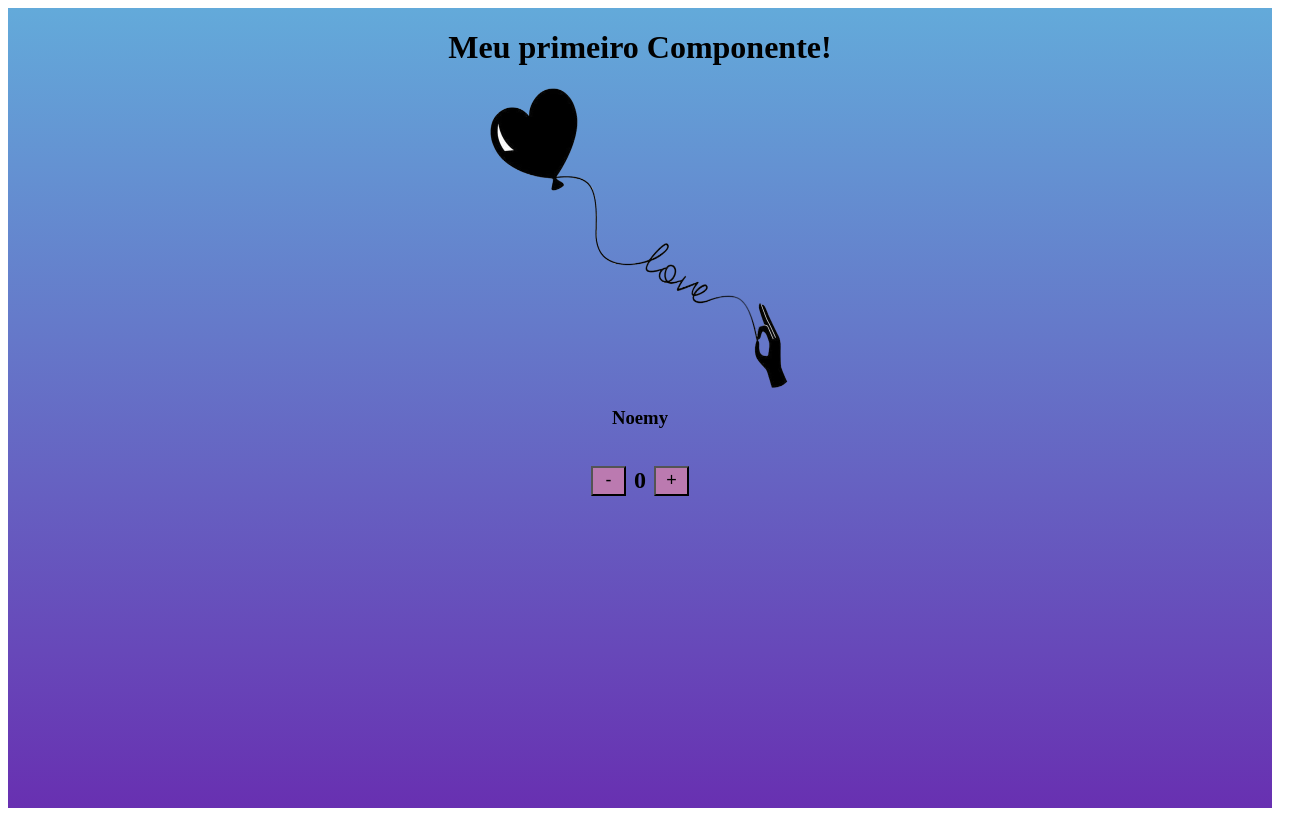
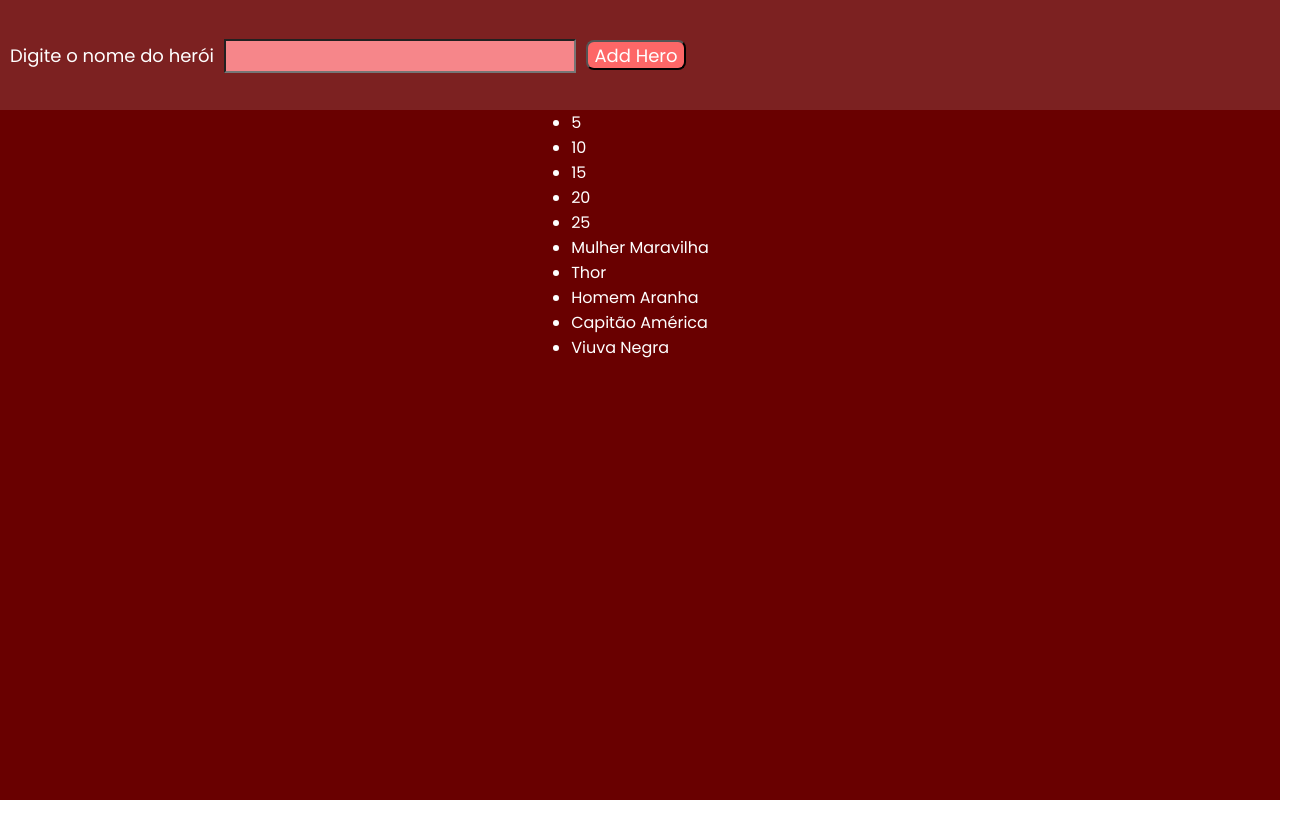
Before and after one commit to NoemyRibeiro/frameworks-2023, an Angular app in the folder my-app/: page / in a window 1280 px wide. Shown: the whole page, 1310 px wide, since content can reach past the window. Built offline with nearby package versions, Linux system fonts and the light colour scheme.

Commit message:
hero-components

```diff
--- a/my-app/src/app/app.component.html
+++ b/my-app/src/app/app.component.html
@@ -1,4 +1,4 @@
-<div class="container">
+<!-- <div class="container">
 <h1>Meu primeiro Componente!</h1>
 <img src="/assets/img2.png" class="img">
 
@@ -8,4 +8,6 @@
     <h2>{{count}}</h2>
     <input type="button" value="+" (click)= "soma()">
 </div>
-</div>
+</div> -->
+
+<app-hero></app-hero>
--- a/my-app/src/app/app.module.ts
+++ b/my-app/src/app/app.module.ts
@@ -3,10 +3,14 @@ import { BrowserModule } from '@angular/platform-browser';
 
 import { AppRoutingModule } from './app-routing.module';
 import { AppComponent } from './app.component';
+import { HeroComponent } from './components/hero/hero.component';
+import { LoginComponent } from './components/login/login.component';
 
 @NgModule({
   declarations: [
-    AppComponent
+    AppComponent,
+    HeroComponent,
+    LoginComponent
   ],
   imports: [
     BrowserModule,
--- /dev/null
+++ b/my-app/src/app/components/hero/hero.component.css
@@ -0,0 +1,48 @@
+@import url('https://fonts.googleapis.com/css2?family=Poppins:ital,wght@0,100;0,200;0,400;0,500;0,600;0,700;1,300&display=swap');
+* {
+    margin: 0;
+    padding: 0;
+    font-family: 'Poppins', sans-serif;
+}
+
+.container {
+    display: flex;
+    align-items: center;
+    justify-content: flex-start;
+    flex-direction: column;
+    width: 100%;
+    height: 100vh;
+    background: rgb(105, 0, 0);
+    color: #fff;
+}
+
+.container .header {
+    padding: 30px;
+    background: rgba(255, 255, 255, 0.13);
+    width: 100%;
+
+}
+.container .header label {
+    font-size: 18px;
+    margin: 10px;
+}
+.container .header input {
+    background: rgb(246, 134, 138);
+    height: 30px;
+    font-size: 18px;
+    color: #e3e3e3;
+}
+.container .header button {
+    height: 30px;
+    width: 100px;
+    cursor: pointer;
+    font-size: 18px;
+    border-radius: 8px;
+    margin: 10px;
+    background: #fd6767;
+    color: #fff;
+
+
+
+
+}
--- /dev/null
+++ b/my-app/src/app/components/hero/hero.component.html
@@ -0,0 +1,17 @@
+<div class="container">
+    <div class="header">
+        <label for="hero-name">Digite o nome do herói</label>
+        <input type="text" name="hero-name">
+        <button>Add Hero</button>
+
+    </div>
+    <div class="content">
+     <ul>
+        <li *ngFor="let n of numeros">{{ n }}</li>
+    </ul>
+
+        <ul>
+           <li *ngFor="let hero of heroes">{{ hero }}</li>
+       </ul>
+     </div>
+</div>
--- /dev/null
+++ b/my-app/src/app/components/hero/hero.component.ts
@@ -0,0 +1,14 @@
+import { Component } from '@angular/core';
+
+@Component({
+  selector: 'app-hero',
+  templateUrl: './hero.component.html',
+  styleUrls: ['./hero.component.css']
+})
+export class HeroComponent {
+
+numeros = [5, 10, 15, 20, 25]
+
+heroes = ["Mulher Maravilha", "Thor", "Homem Aranha", "Capitão América", "Viuva Negra"]
+
+}
--- /dev/null
+++ b/my-app/src/app/components/login/login.component.html
@@ -0,0 +1 @@
+<p>login works!</p>
--- a/my-app/src/styles.css
+++ b/my-app/src/styles.css
@@ -1 +1,5 @@
 /* You can add global styles to this file, and also import other style files */
+* {
+    margin: 0;
+    padding: 0;
+}
```
Also changed, not shown: my-app/src/app/components/login/login.component.ts (added, +10 -0 lines), my-app/src/app/components/login/login.component.css (added), 2 other files (tests, documents, lock files or other folders).
